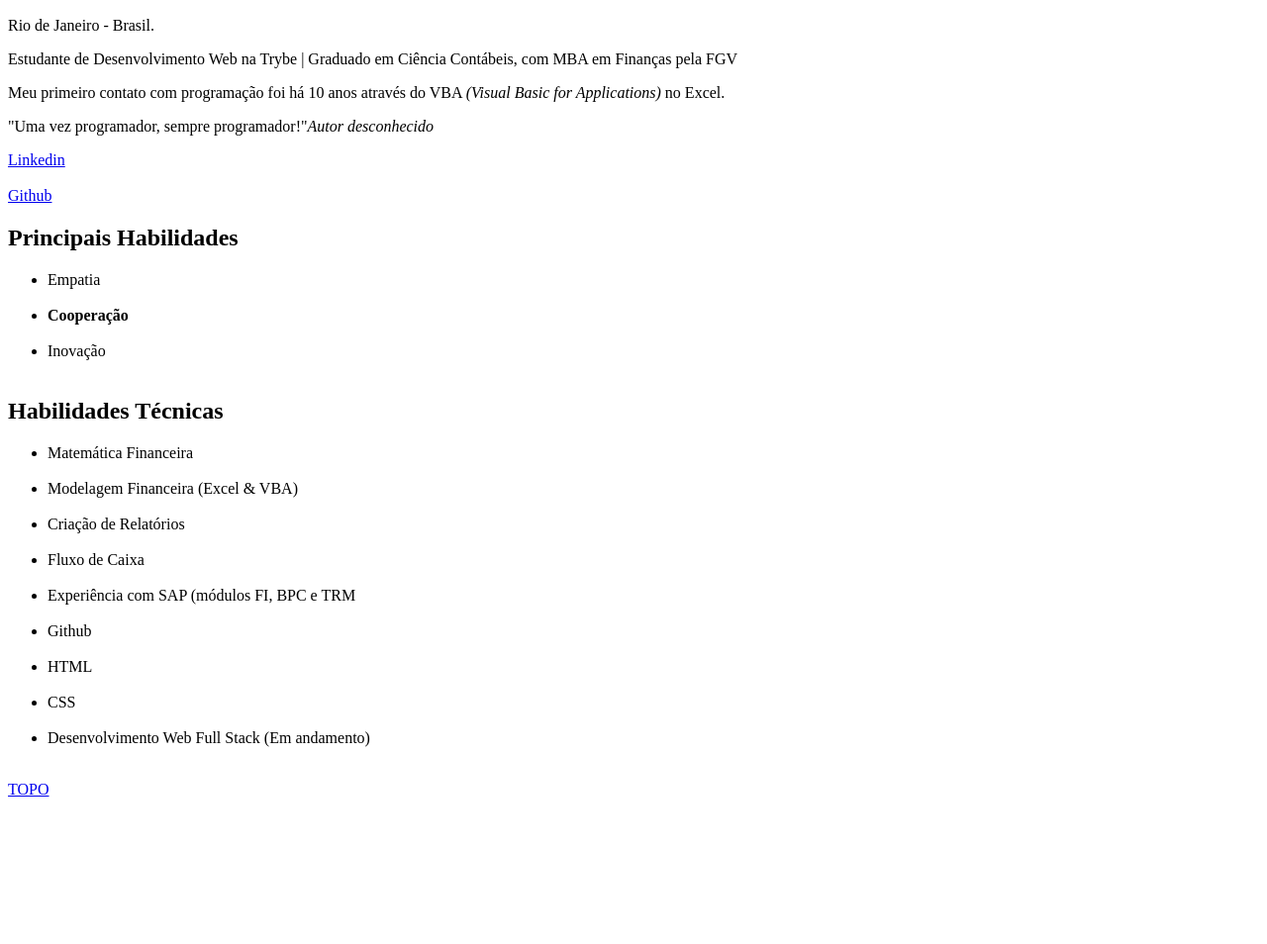
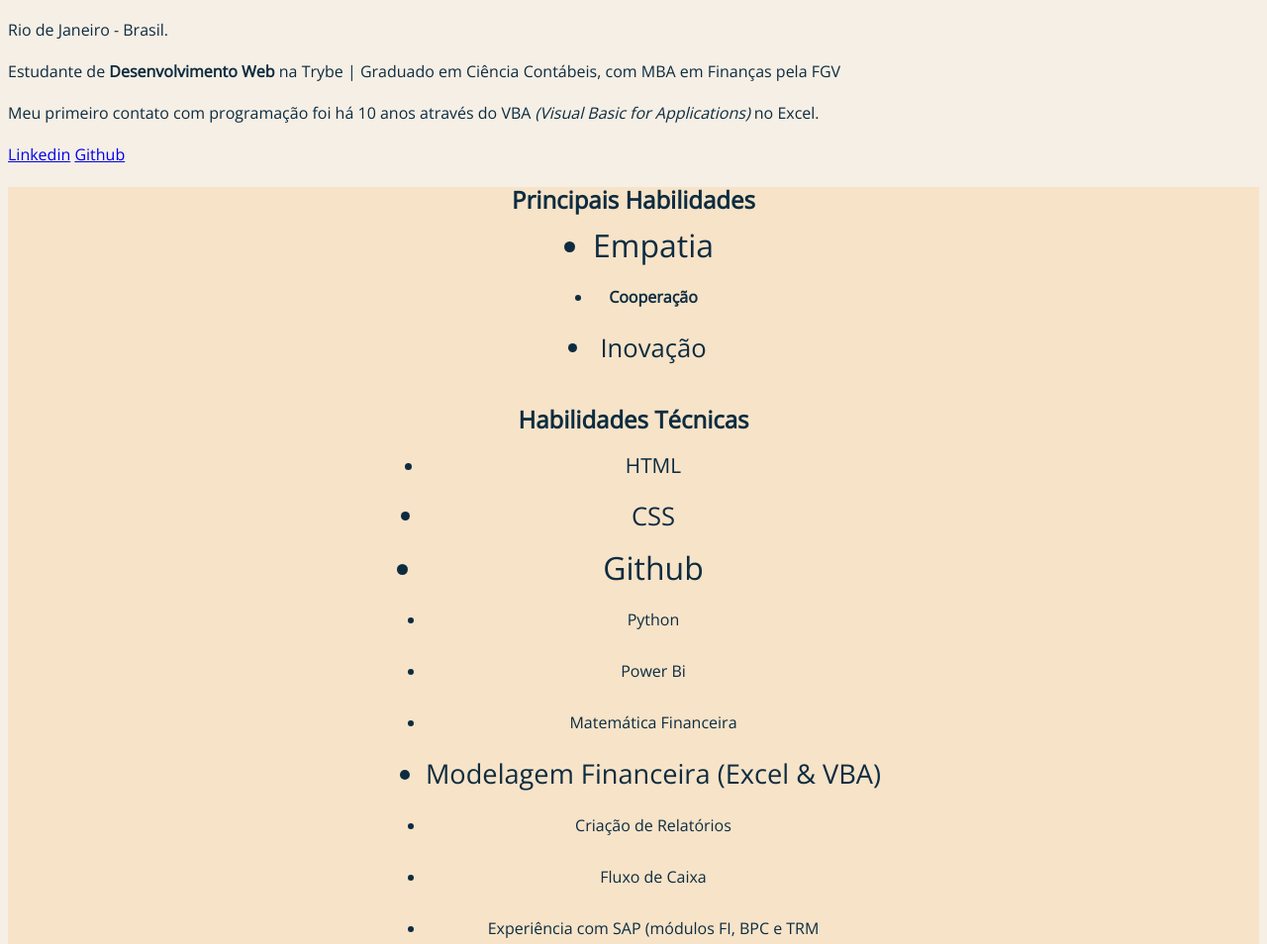
Before and after one commit to vitorgonzaga/vitorgonzaga.github.io, a plain HTML site: page index.html in a window 1280 px wide. Shown: the part 360-1314 px from the top of the page at 99% size. Before the commit the page ends 1175 px from the top, so only its background shows below. Drawn offline with nearby package versions, Linux system fonts and the light colour scheme.

Commit message:
Atualizacao requisitos bloco 3.2

```diff
--- a/index.html
+++ b/index.html
@@ -3,6 +3,70 @@
 <head>
     <meta charset="UTF-8">
     <title>Perfil | Vitor G Ferreira</title>
+    <link rel="preconnect" href="https://fonts.gstatic.com">
+    <link href="https://fonts.googleapis.com/css2?family=Julius+Sans+One&family=Open+Sans:wght@300&display=swap" rel="stylesheet">
+
+    <style>
+        .fonteJuliosSansOne {
+            font-family: 'Julius Sans One', sans-serif;
+        }
+        html, body {
+            font-family: 'Open Sans', sans-serif;
+            font-size: 16px;
+            line-height: 26px;
+            background: #f6efe5;
+            color: #0d2c40
+        }
+
+        .textbold {
+            font-weight: 600;
+        }
+
+        .fotoPerfil {
+            border-radius: 100%;
+
+        }
+
+        .empaty_skill {
+            font-size: 2em;
+        }
+
+        .html_skill {
+            font-size: ;
+        }
+
+        .inovation_skill {
+            font-size: 1.6em;
+        }
+
+        .html_skill {
+            font-size: 1.3em;
+        }
+
+        .css_skill {
+            font-size: 1.6em;
+        }
+
+        .git_skill {
+            font-size: 2em;
+        }
+
+        .modelfin_skill {
+            font-size: 1.7em;
+        }
+
+        .skills_box {
+            background: #f7e3c8;
+            text-align: center;
+        }
+
+        ul {
+            margin: 0px auto;
+            display: inline-block;
+        }
+
+    </style>
+
 </head>
 <body>
 
@@ -11,41 +75,41 @@
         <li><a href="#other_skills">Habilidades Técnicas</a></li>
     </ul>
 
-    <h1>Vitor Gonzaga Ferreira</h1>
+    <h1 class="fonteJuliosSansOne">VITOR GONZAGA FERREIRA</h1>
 
-    <img id="Topo" src="my_photo.jpg" alt="Foto do Perfil" width="300px">
+    <img class="fotoPerfil" id="Topo" src="my_photo.jpg" alt="Foto do Perfil" width="300px">
 
     <p>Rio de Janeiro - Brasil.</p>
-    <p>Estudante de Desenvolvimento Web na Trybe | Graduado em Ciência Contábeis, com MBA em Finanças pela FGV</p>
+    <p>Estudante de <span class="textbold">Desenvolvimento Web</span> na Trybe | Graduado em Ciência Contábeis, com MBA em Finanças pela FGV</p>
     <p>Meu primeiro contato com programação foi há 10 anos através do VBA <em>(Visual Basic for Applications)</em> no Excel.</p>
-    <p>"Uma vez programador, sempre programador!"<em>Autor desconhecido</em></p>
 
     <a href="https://www.linkedin.com/in/vitorgonzaga/" target="_blank">Linkedin</a>
-    <br /><br />
     <a href="https://github.com/vitorgonzaga" target="_blank">Github</a>
 
+    <div class="skills_box">
         <h2 id="main_skills">Principais Habilidades</h2>
 
             <ul>
-        <li>Empatia</li><br>
-        <li><strong>Cooperação</strong></li><br>
-        <li>Inovação</li><br>
+                <li class="empaty_skill">Empatia</li><br>
+                <li class="coop_skill"><strong>Cooperação</strong></li><br>
+                <li class="inovation_skill">Inovação</li><br>
             </ul>
 
         <h2 id="other_skills">Habilidades Técnicas</h2>
 
             <ul>
-        <li>Matemática Financeira</li><br>
-        <li>Modelagem Financeira (Excel & VBA)</li><br>
-        <li>Criação de Relatórios</li><br>
-        <li>Fluxo de Caixa </li><br>
-        <li>Experiência com SAP (módulos FI, BPC e TRM</li><br>
-        <li>Github</li><br>
-        <li>HTML</li><br>
-        <li>CSS</li><br>
-        <li>Desenvolvimento Web Full Stack (Em andamento)</li><br>
+                <li class="html_skill">HTML</li><br>
+                <li class="css_skill">CSS</li><br>
+                <li class="git_skill">Github</li><br>
+                <li class="Python_skill">Python</li><br>
+                <li class="Power_Bi">Power Bi</li><br>
+                <li class="mathfin_skill">Matemática Financeira</li><br>
+                <li class="modelfin_skill">Modelagem Financeira (Excel & VBA)</li><br>
+                <li class="report_skill">Criação de Relatórios</li><br>
+                <li class="cashflow_skill">Fluxo de Caixa </li><br>
+                <li class="erp_skill">Experiência com SAP (módulos FI, BPC e TRM</li><br>
             </ul>
-
+    </div>
     <a href="#Topo">TOPO</a>
 
 </body>
```
Lines whose indentation alone changed are shown as unchanged.
